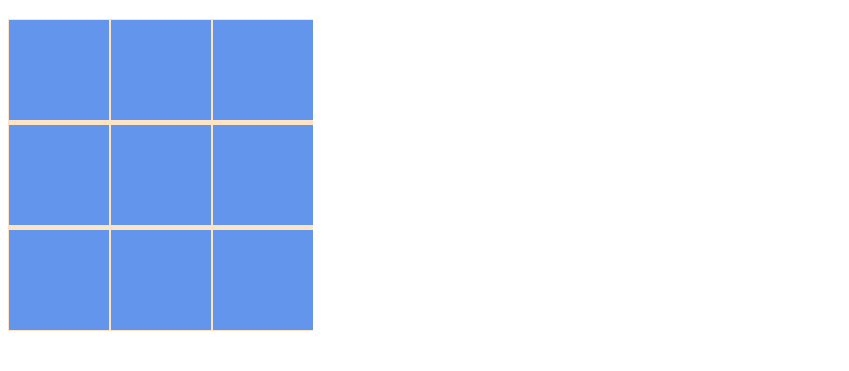
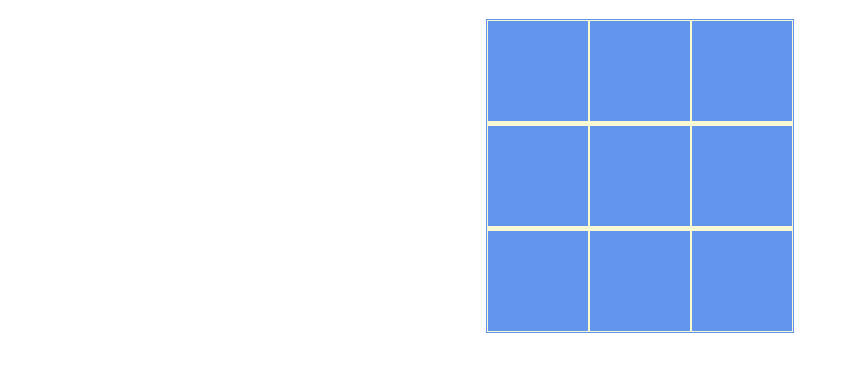
Before and after one commit to wakywayne/Tic-TAc-Toe-Attempt-2, a plain HTML site: page index.html in a window 1280 px wide. Shown: the part 61-432 px from the top of the page, without its empty margins (0-849 px from the left). Drawn offline with Linux system fonts and the light colour scheme.

Commit message:
We DID IT! Now on to .js

```diff
--- a/style.css
+++ b/style.css
@@ -1,14 +1,13 @@
 .board{
-    background-color: bisque;
+    background-color: lightgoldenrodyellow;
     height: 312px;
-    width: 305px;
-    border: 1px cornflowerblue;
+    width: 305.5px;
+    border: solid 1px cornflowerblue;
+    margin: auto;
 }
 .top-row, .middle-row, .bottom-row{
     height: 105px;
     width: 306px;
-
-
 }
 .top-left, .top-middle, .top-right , .middle-left, .middle-middle, .middle-right,
 .bottom-left, .bottom-middle, .bottom-right{
@@ -16,7 +15,6 @@
     width: 100px;
     float: left;
     margin: 1px;
-
     background-color: cornflowerblue;
     opacity: 100%;
 
```
